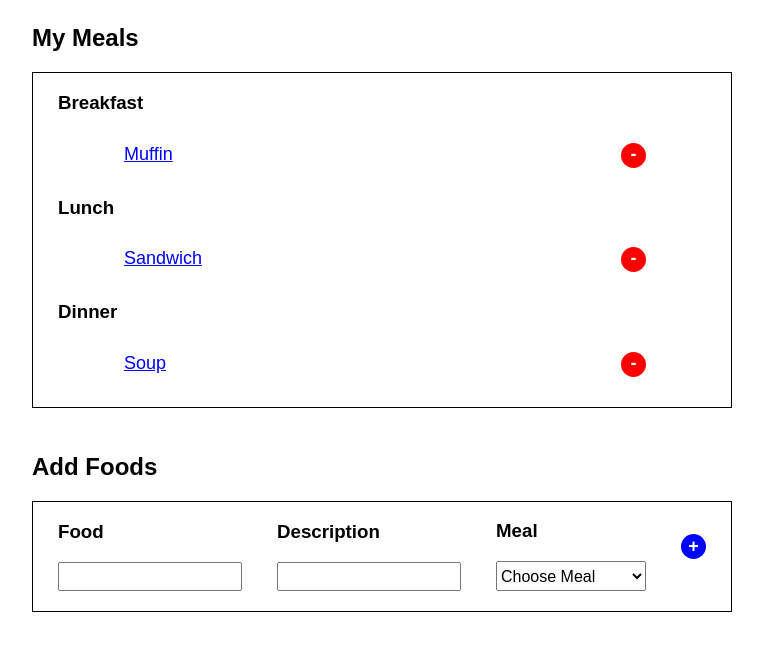
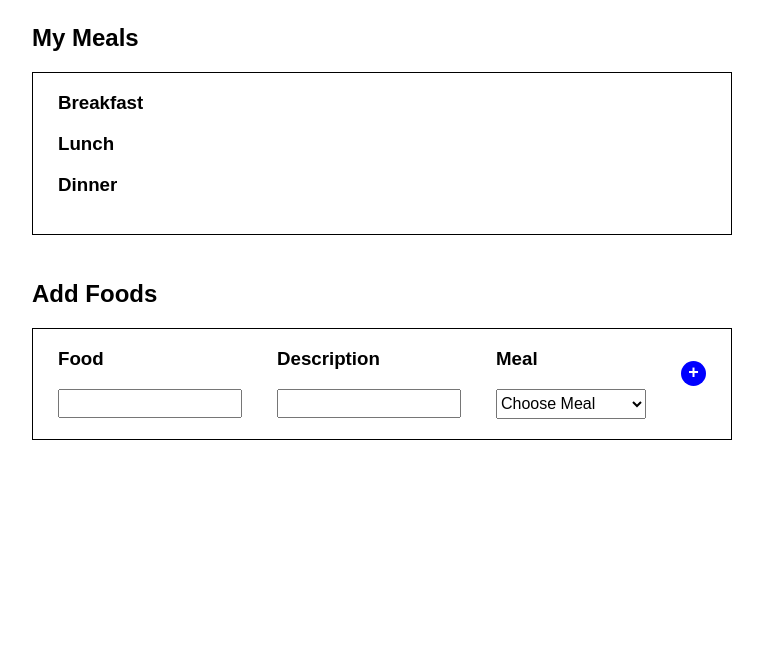
Before and after one commit to myfitnesspal/mfp-food-diary, a React app: page / in a window 1280 px wide. Shown: the part 107-758 px from the top of the page, without its empty margins (258-1021 px from the left). Built offline with nearby package versions, Linux system fonts and the light colour scheme.

Commit message:
introduce errors

```diff
--- a/src/components/food-diary.js
+++ b/src/components/food-diary.js
@@ -62,7 +62,7 @@ function FoodDiary() {
         id={mealFood.id}
         name={mealFood.name}
         description={mealFood.description}
-        onDelete={() => deleteFood(mealFood.id)}
+        onDelete={deleteFood(mealFood.id)}
         toggleDescription={() => toggleDescription(mealFood.id)}
         descriptionVisible={mealFood.descriptionVisible}
       />
@@ -95,12 +95,15 @@ function FoodDiary() {
             <h3>Meal</h3>
             <select value={mealDropdown} onChange={handleMealDropdownChange}>
               <option value=''>Choose Meal</option>
-              <option value='breakfast'>Breakfast</option>
+              <option value='lunch'>Breakfast</option>
               <option value='lunch'>Lunch</option>
               <option value='dinner'>Dinner</option>
             </select>
           </div>
-          <button className={styles.addButton} onClick={addFood}>+</button>
+          <div>
+            <div className={styles.buttonWrapper}></div>
+            <button className={styles.addButton} onClick={addFood}>+</button>
+          </div>
         </div>
     </div>
   )
--- a/src/components/food-diary.module.css
+++ b/src/components/food-diary.module.css
@@ -49,5 +49,12 @@ select {
   font-weight: 900;
   text-align: center;
   cursor: pointer;
-  padding: 0px;
+  padding: 0px 0px 3px 0px;
 }
+
+.buttonWrapper {
+  z-index: 1px;
+  position: absolute;
+  width: 25px;
+  height: 25px;
+}
--- a/src/components/food-entry.js
+++ b/src/components/food-entry.js
@@ -1,11 +1,11 @@
 import React from 'react'
 import styles from './food-entry.module.css'
 
-function FoodEntry({name, description, descriptionVisible, toggleDescription, onDelete}) {
+function FoodEntry({name, description, descriptionVisible, onDelete}) {
   return (
     <React.Fragment>
       <div className={styles.foodEntryWrapper}>
-        <button className={styles.foodName} onClick={toggleDescription}>{name}</button>
+        <button className={styles.foodName}>{name}</button>
         <button className={styles.deleteButton} onClick={onDelete}>-</button>
       </div>
       <div className={styles.foodDescription}>
--- a/src/components/food-entry.module.css
+++ b/src/components/food-entry.module.css
@@ -26,7 +26,7 @@
   font-weight: 900;
   text-align: center;
   cursor: pointer;
-  padding-bottom: 3px;
+  padding: 0px 0px 3px 0px;
 }
 
 .foodDescription {
```
